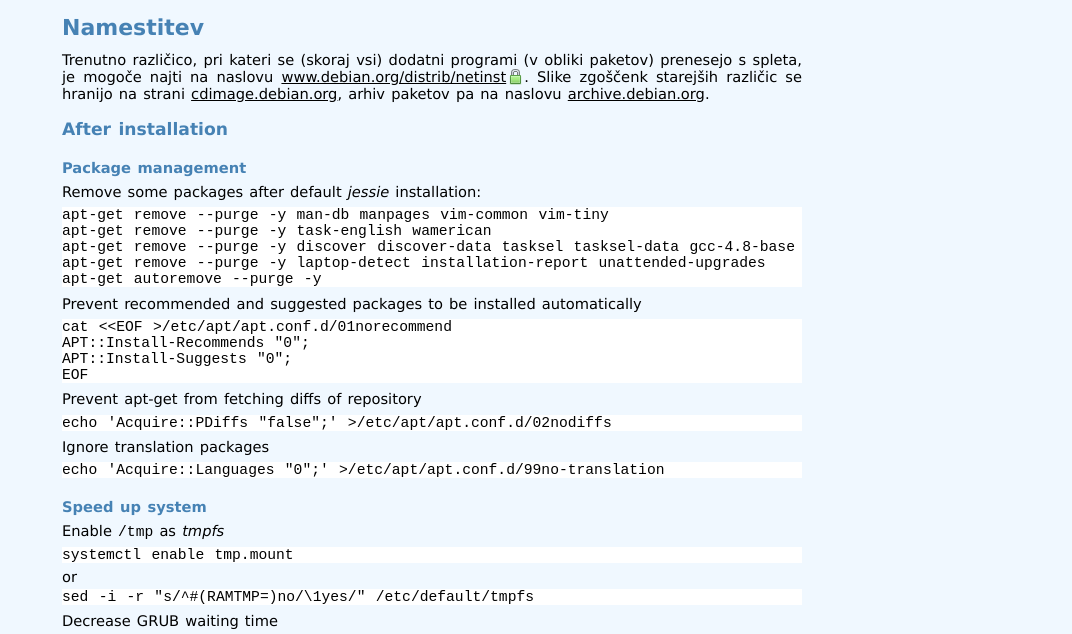
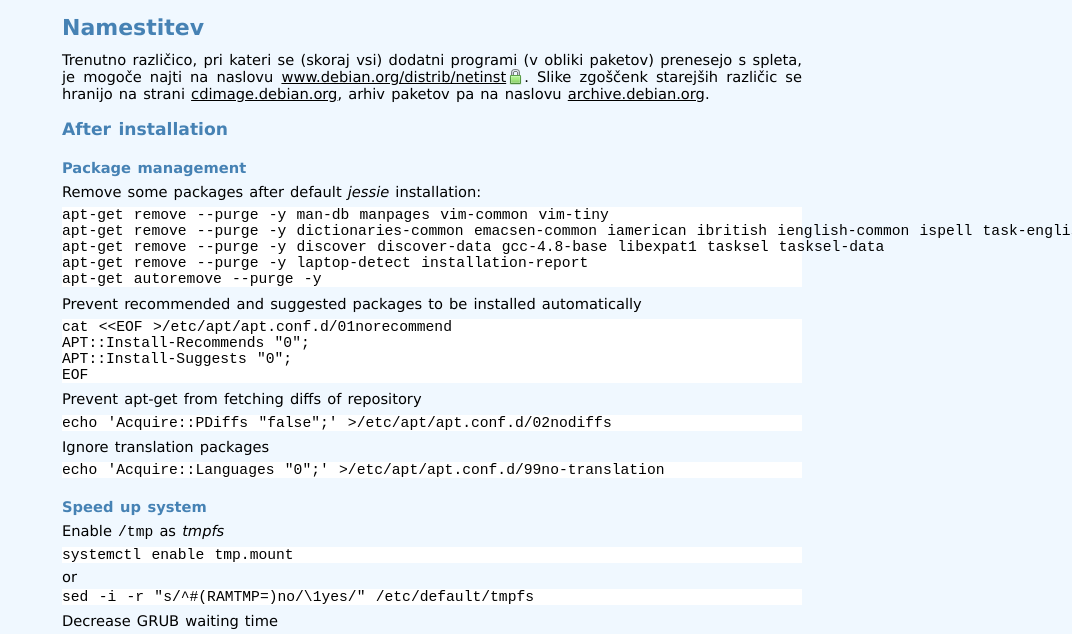
Before and after one commit to jaka/jaka, a plain HTML site: page debian.htm in a window 1280 px wide. Shown: the part 153-787 px from the top of the page, without its empty margins (208-1280 px from the left). Drawn offline with Linux system fonts and the light colour scheme.

Commit message:
Debian: updated list of packages that should be removed after installation

```diff
--- a/debian.htm
+++ b/debian.htm
@@ -34,9 +34,9 @@ Remove some packages after default <em>jessie</em> installation:
 </p>
 <pre>
 apt-get remove --purge -y man-db manpages vim-common vim-tiny
-apt-get remove --purge -y task-english wamerican
-apt-get remove --purge -y discover discover-data tasksel tasksel-data gcc-4.8-base
-apt-get remove --purge -y laptop-detect installation-report unattended-upgrades
+apt-get remove --purge -y dictionaries-common emacsen-common iamerican ibritish ienglish-common ispell task-english wamerican
+apt-get remove --purge -y discover discover-data gcc-4.8-base libexpat1 tasksel tasksel-data
+apt-get remove --purge -y laptop-detect installation-report
 apt-get autoremove --purge -y
 </pre>
 
```
